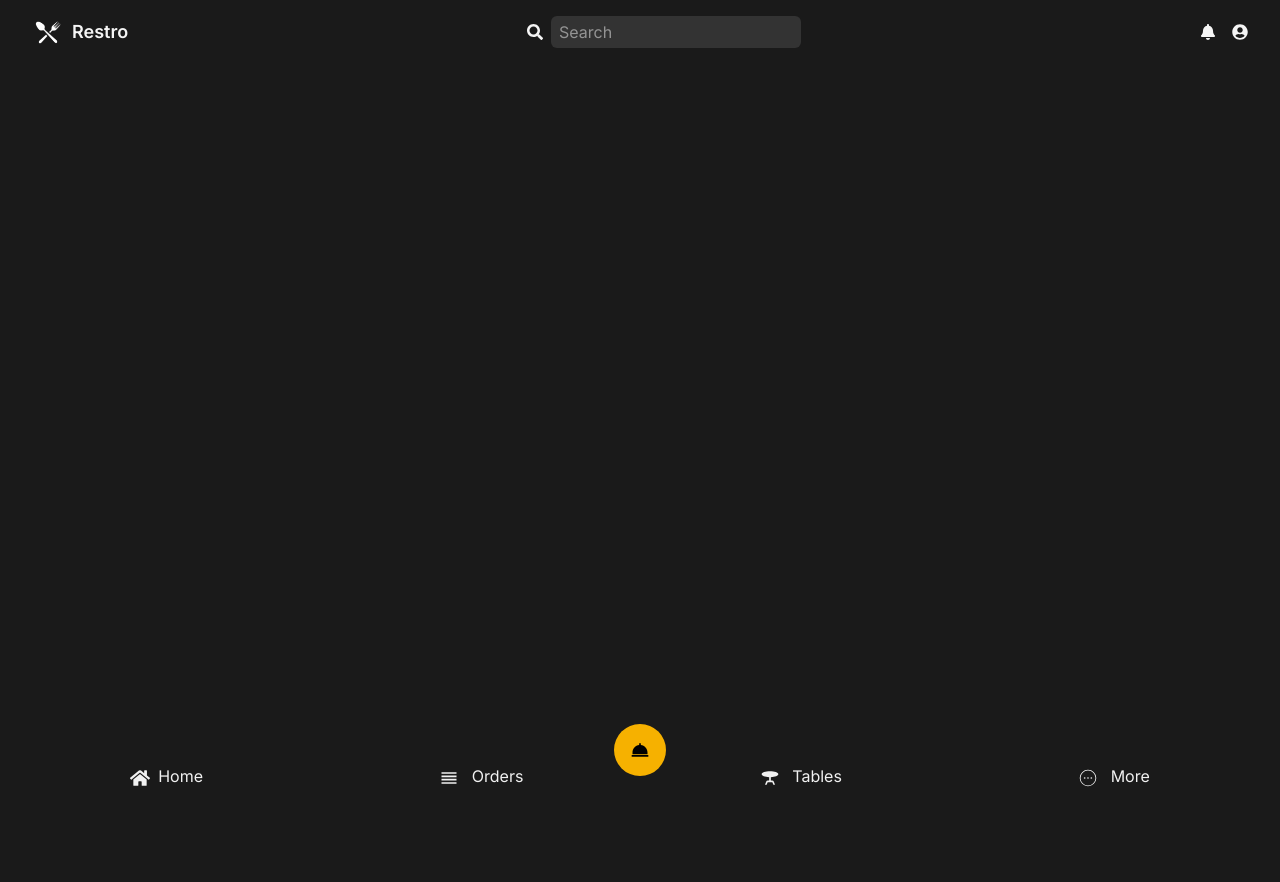
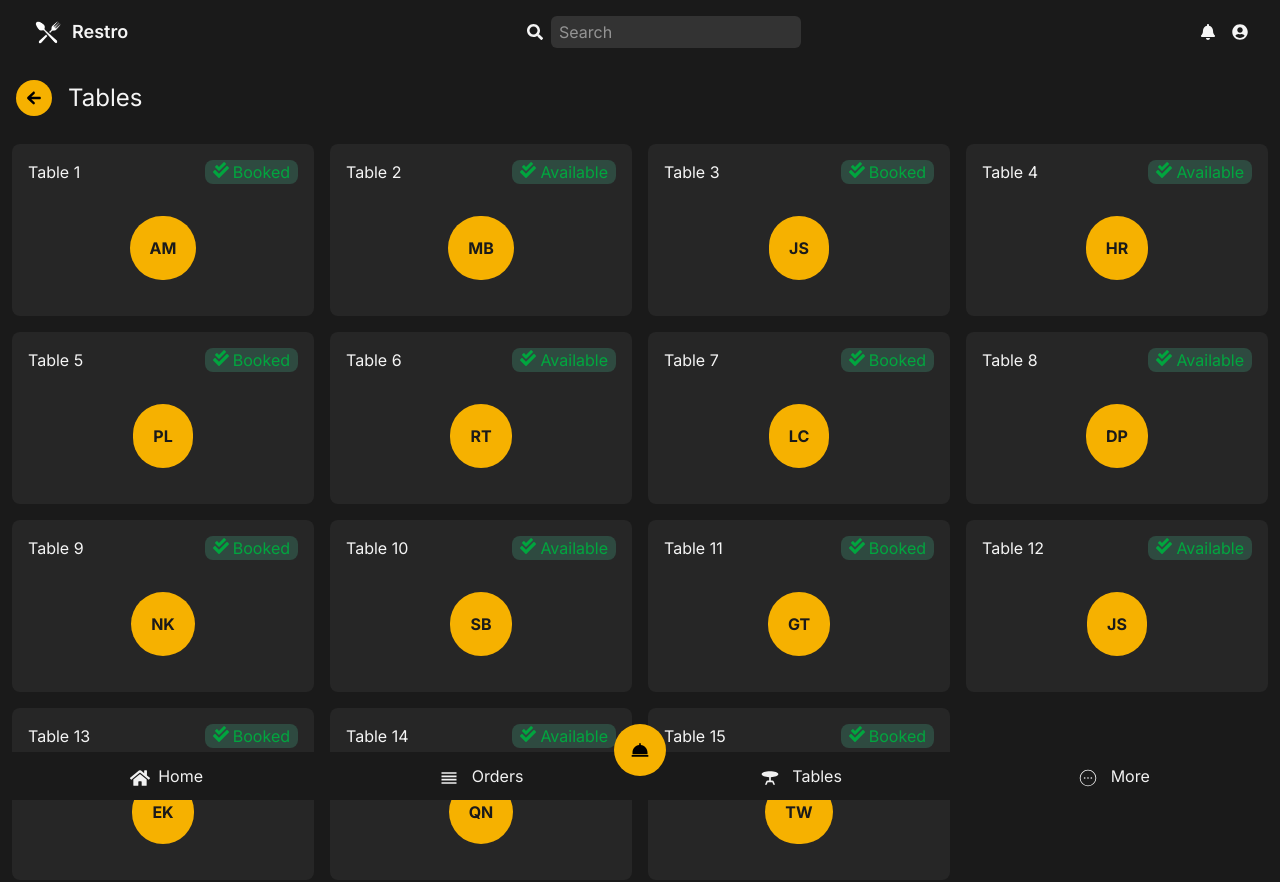
Before and after one commit to azeemasim01/restro-pos-react, a React (Vite) app in the folder pos-frontend/: page /tables in a window 1280 px wide. Shown: the top 882 px of the page. Before the commit the page ends 800 px from the top, so only its background shows below. Built offline with nearby package versions, Linux system fonts and the light colour scheme.

Commit message:
add Tables page and TableCard component; update routing in App and BottomNav

```diff
--- a/pos-frontend/src/App.jsx
+++ b/pos-frontend/src/App.jsx
@@ -1,5 +1,5 @@
 import { BrowserRouter as Router, Routes, Route } from 'react-router-dom'
-import { Home, Auth, Orders } from './pages'
+import { Home, Auth, Orders, Tables } from './pages'
 import Header from './components/shared/Header'
 import BottomNav from './components/shared/BottomNav'
 
@@ -12,6 +12,7 @@ function App() {
           <Route path="/" element={<Home />} />
           <Route path="/auth" element={<Auth />} />
           <Route path="/orders" element={<Orders />} />
+          <Route path="/tables" element={<Tables />} />
         </Routes>
         <BottomNav />
       </Router>
--- a/pos-frontend/src/components/shared/BottomNav.jsx
+++ b/pos-frontend/src/components/shared/BottomNav.jsx
@@ -17,7 +17,7 @@ const BottomNav = () => {
       <button onClick={() => navigate("/orders")}>
         <MdOutlineReorder className="inline mr-2" size={20} /> Orders
       </button>
-      <button onClick={() => navigate("/")}>
+      <button onClick={() => navigate("/tables")}>
         <MdTableBar className="inline mr-2" size={20} /> Tables
       </button>
       <button onClick={() => navigate("/")}>
--- /dev/null
+++ b/pos-frontend/src/components/tables/TableCard.jsx
@@ -0,0 +1,22 @@
+import React from 'react'
+import { FaCheckDouble } from 'react-icons/fa'
+
+const TableCard = ({name, initial, status, seats}) => {
+  return (
+    <div className="bg-[#262626] rounded-lg pb-5">
+      <div className="flex justify-between p-4">
+        <h1>{ name }</h1>
+        <p className="text-green-600 bg-[#2e4a40] rounded-lg px-2 ">
+          <FaCheckDouble className="inline mr-1 align-text-top" />
+          { status }
+        </p>
+      </div>
+
+      <div className="flex justify-center items-center m-4">
+        <h1 className="bg-[#f6b100] p-5 rounded-full text-[#1a1a1a] font-bold "> {initial} </h1>
+      </div>
+    </div>
+  );
+}
+
+export default TableCard
--- /dev/null
+++ b/pos-frontend/src/pages/Tables.jsx
@@ -0,0 +1,27 @@
+import React from 'react'
+import BackButton from '../components/shared/BackButton';
+import TableCard from '../components/tables/TableCard';
+import { tables } from '../constants/';
+
+const Tables = () => {
+  return (
+    <section className=" overflow-hidden ">
+      <div className="flex justify-between items-center p-4 bg-[#1a1a1a]">
+        <div className="flex items-center gap-4">
+          <BackButton />
+          <h1 className="text-2xl">Tables</h1>
+        </div>
+      </div>
+      <div className='grid grid-cols-2 md:grid-cols-4 gap-4 p-3'>
+        {
+          tables.map((table) => (
+            <TableCard key={table.id} name={table.name} initial={table.initial} status={table.status} seats={table.seats} />
+          ))
+        }
+
+      </div>
+    </section>
+  );
+}
+
+export default Tables
--- a/pos-frontend/src/pages/index.js
+++ b/pos-frontend/src/pages/index.js
@@ -1,3 +1,4 @@
 export { default as Home } from './Home.jsx'
 export { default as Auth } from './Auth.jsx'
 export { default as Orders } from './Orders.jsx'
+export { default as Tables } from './Tables.jsx'
```
